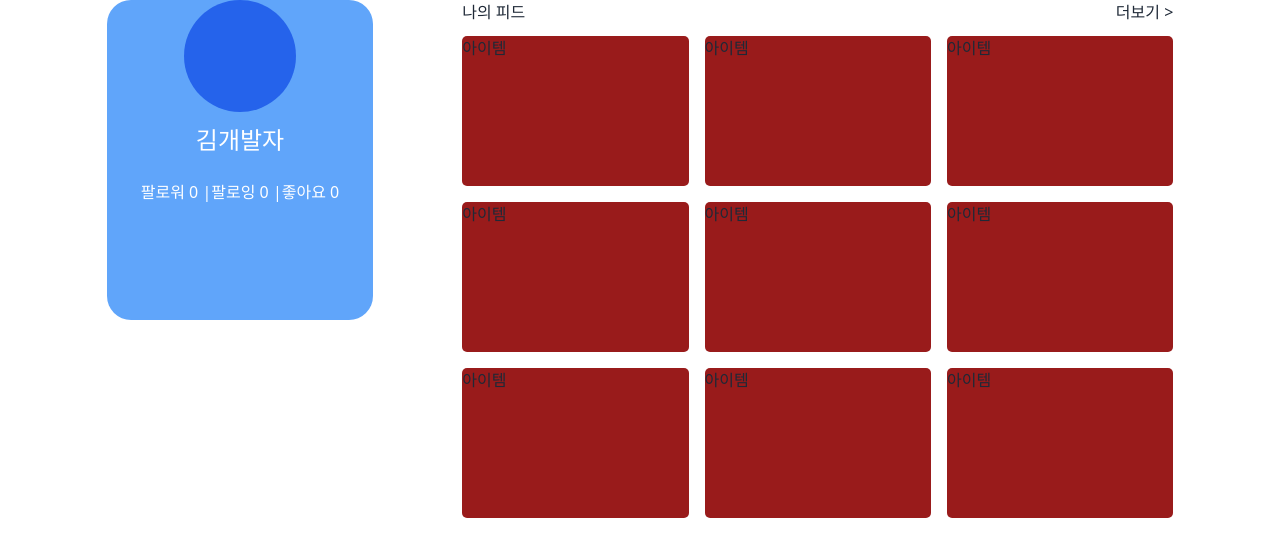
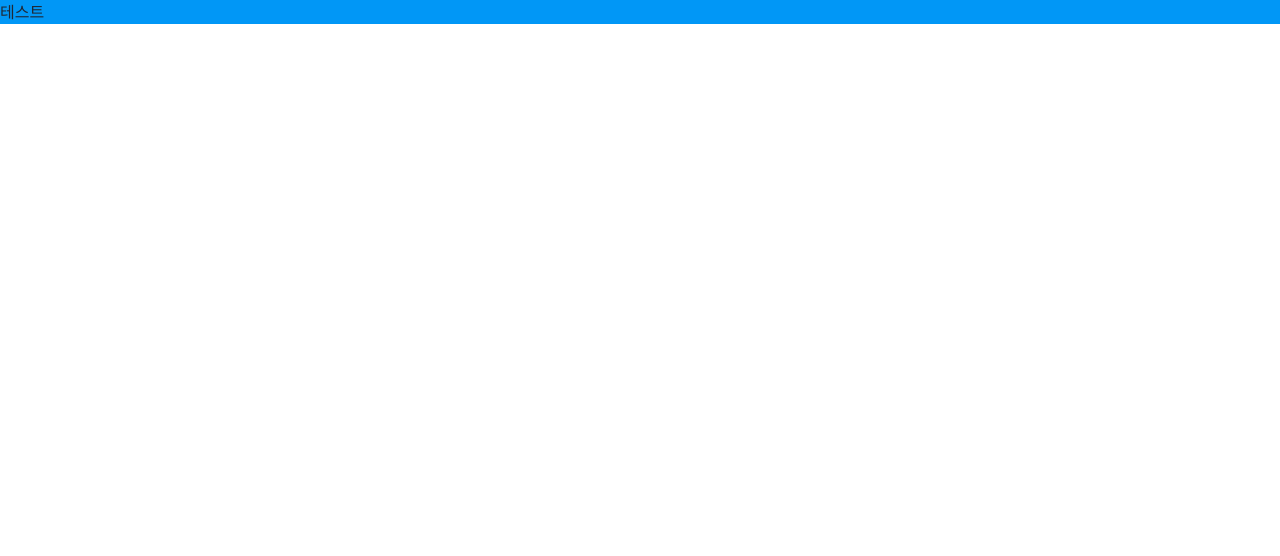
Before and after one commit to minjidev/devgram-frontend, a React (Vite) app: page / in a window 1280 px wide. Shown: the top 556 px of the page. Built offline with nearby package versions, Linux system fonts and the light colour scheme.

Commit message:
ADD Mypage

```diff
--- a/src/App.jsx
+++ b/src/App.jsx
@@ -1,14 +1,8 @@
-import Mypage from "./pages/Mypage";
-import MypageFeed from "./pages/Mypage_UserFeed";
-import MypageLike from "./pages/Mypage_like";
-
 function App() {
     return (
-    <>
-{/*         <Mypage /> */}
-{/*         <MypageLike /> */}
-        <MypageFeed />
-    </>
+        <div className="App">
+            <div className="bg-point-blue">테스트</div>
+        </div>
     );
 }
 
--- a/vite.config.js
+++ b/vite.config.js
@@ -3,9 +3,6 @@ import react from "@vitejs/plugin-react";
 import path from "path";
 // https://vitejs.dev/config/
 export default defineConfig({
-    server: {
-        port: 3000,
-    },
     resolve: {
         alias: {
             "@pages": path.resolve(__dirname, "./src/pages"),
```
Also changed, not shown: src/pages/Mypage_Feed.jsx (added, +16 -0 lines).
